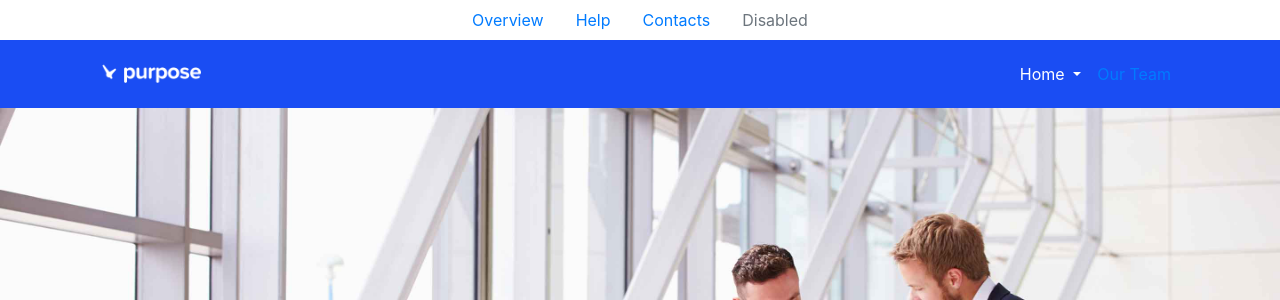
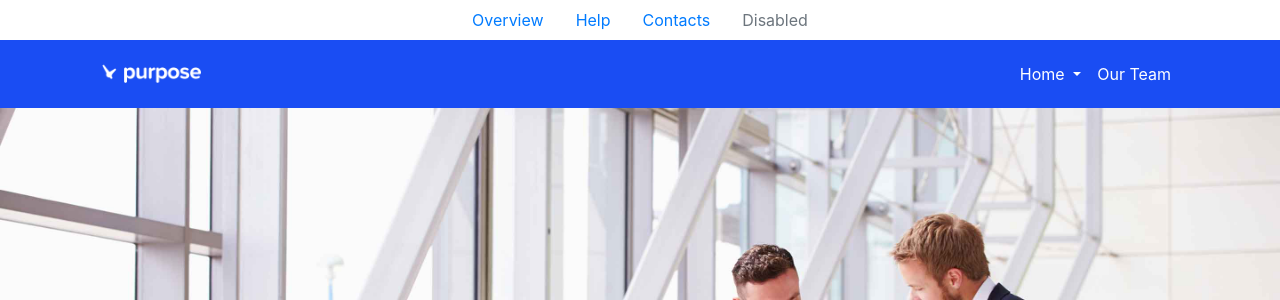
Before and after one commit to q-in-q/web-programing, a PHP site: page /index.php in a window 1280 px wide. Shown: the top 300 px of the page. Run offline with PHP 8.4, Linux system fonts and the light colour scheme; style sheets or scripts are compiled from the project's sources; some libraries are stand-ins or nearby versions.

Commit message:
Update header.php

```diff
--- a/header.php
+++ b/header.php
@@ -57,7 +57,7 @@
                                 </div>
 
                             </li>
-                            <li class="nav-link"><a href="our-team.php">Our Team</a></li>
+                            <li class="nav-item"><a class="nav-link"  href="our-team.php">Our Team</a></li>
                         </ul>
 
                     </div>
```
